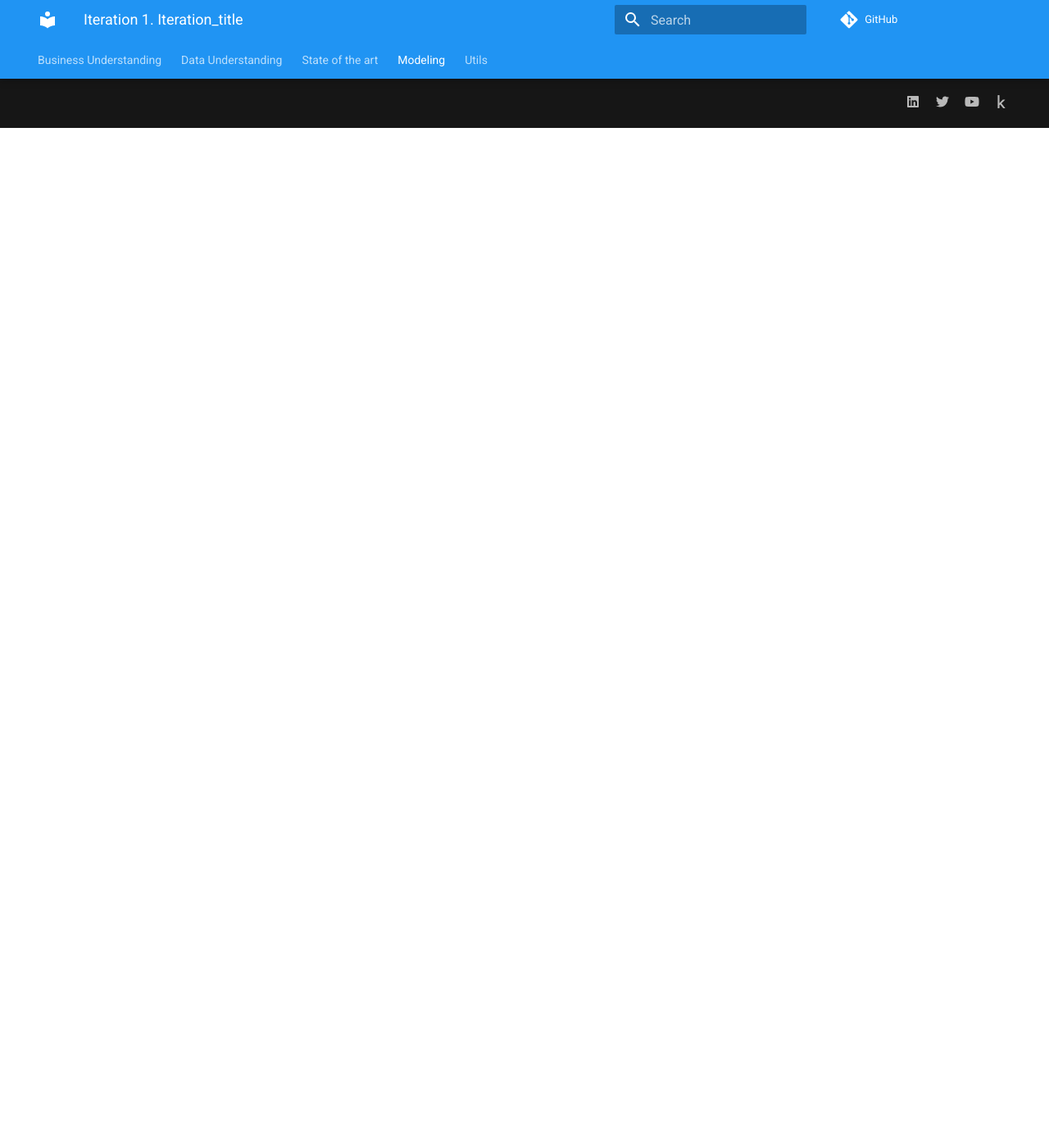
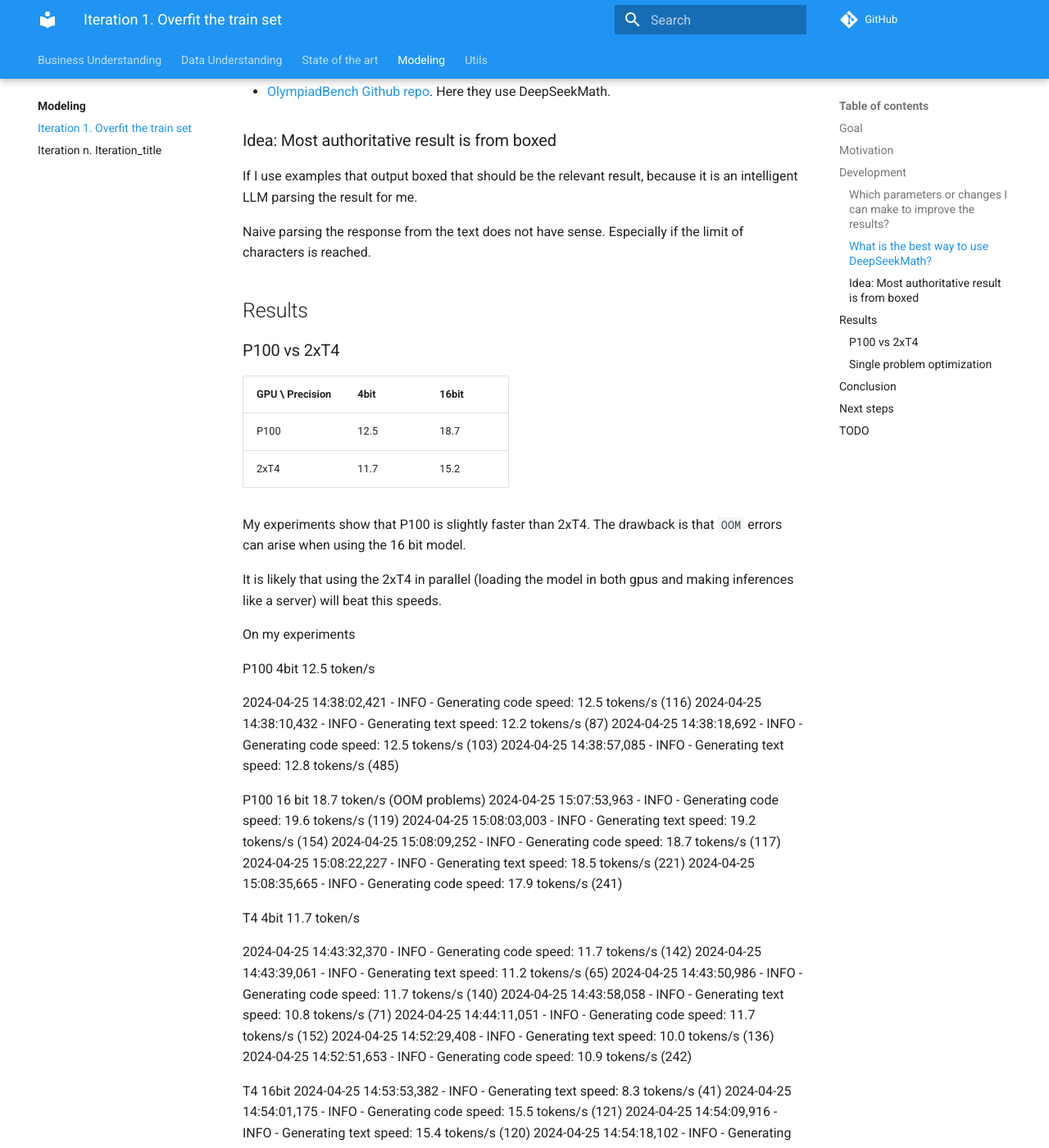
Before and after one commit to ironbar/aimo, an MkDocs documentation site: the page built from docs/modeling/Iteration_01.md, in a window 1280 px wide and 1400 px high, scrolled down 1244 px. Shown: the whole window at 82% size. Built offline with MkDocs 1.6.1 and Material for MkDocs 9.7.7, drawn with Linux system fonts in a browser that asks for light colours; comment, search, counter and statistics services are not loaded; some of the changed text lies outside the part shown.

Commit message:
updated documentation

```diff
--- a/docs/modeling/Iteration_01.md
+++ b/docs/modeling/Iteration_01.md
@@ -1,24 +1,117 @@
-# Iteration 1. Iteration_title
+# Iteration 1. Overfit the train set
 
-_start date_
-
-<!---
-The work is done using short iterations. Each iteration needs to have a very
-clear goal. This allows to gain greater knowledge of the problem on each iteration.
---->
+_25-04-2024_
 
 ## Goal
 
+Can I get a perfect score on the train set?
+
 ## Motivation
+
+I have spend two days refactoring the [Early Sharing Prize Notebook](https://www.kaggle.com/code/abdurrafae/improved-code-interpretation) and now I have a clean code notebook that will allow to do agile changes and iterations.
+
+The notebook uses DeepSeekMath model with a code interpreter to solve math problems. There are many
+parameters and parts of the code to tweak.
+
+The train set is small, but that would enable faster evaluation than using other datasets. Once
+I'm able to overfit to the train set I could expand to other datasets.
 
 ## Development
 
+### Which parameters or changes I can make to improve the results?
+
+- Prompt. I can modify the prompt or use few-shot prompting.
+- Temperature. I could modify the `temperature` and `top_p` parameters that guide text generation.
+- Dealing with the output. There are many output: boxed output, code output, text output... Can I
+  find a better way to aggregate the information?
+- Does quantization affect to the results?
+- Dealing with code. I have seen problems when parsing the code from the model. Maybe have two
+  conditions: one for starting code generation and another for ending.
+- How many repetitions?
+
+Finally being able to increase inference speed would enable for faster evaluation and also to run more repetitions on inference.
+
+### What is the best way to use DeepSeekMath?
+
+- [DeepSeekMath Paper](https://arxiv.org/abs/2402.03300). Are there clues in the paper of how to prompt the model, inference configuration...?
+  No, the paper does not give too much details of the evaluation. It only mentions that `few-shot chain of thought prompting` was used. It does not
+  show which prompts or parameters were used.
+- [DeepSeekMath Github repo](https://github.com/deepseek-ai/DeepSeek-Math). Explore the repo to find examples of use.
+- [OlympiadBench Github repo](https://github.com/OpenBMB/OlympiadBench). Here they use DeepSeekMath.
+
+### Idea: Most authoritative result is from boxed
+
+If I use examples that output boxed that should be the relevant result, because it is an intelligent LLM parsing the result for me.
+
+Naive parsing the response from the text does not have sense. Especially if the limit of characters is reached.
+
 ## Results
+
+### P100 vs 2xT4
+
+| GPU \ Precision | 4bit | 16bit |
+|-----------------|------|-------|
+| P100            | 12.5 | 18.7  |
+| 2xT4            | 11.7 | 15.2  |
+
+My experiments show that P100 is slightly faster than 2xT4. The drawback is that `OOM` errors can arise
+when using the 16 bit model.
+
+It is likely that using the 2xT4 in parallel (loading the model in both gpus and making inferences like a server) will beat this speeds.
+
+
+On my experiments
+
+P100 4bit 12.5  token/s
+
+2024-04-25 14:38:02,421 - INFO - Generating code speed: 12.5 tokens/s (116)
+2024-04-25 14:38:10,432 - INFO - Generating text speed: 12.2 tokens/s (87)
+2024-04-25 14:38:18,692 - INFO - Generating code speed: 12.5 tokens/s (103)
+2024-04-25 14:38:57,085 - INFO - Generating text speed: 12.8 tokens/s (485)
+
+
+P100 16 bit 18.7 token/s (OOM problems)
+2024-04-25 15:07:53,963 - INFO - Generating code speed: 19.6 tokens/s (119)
+2024-04-25 15:08:03,003 - INFO - Generating text speed: 19.2 tokens/s (154)
+2024-04-25 15:08:09,252 - INFO - Generating code speed: 18.7 tokens/s (117)
+2024-04-25 15:08:22,227 - INFO - Generating text speed: 18.5 tokens/s (221)
+2024-04-25 15:08:35,665 - INFO - Generating code speed: 17.9 tokens/s (241)
+
+T4 4bit 11.7 token/s
+
+2024-04-25 14:43:32,370 - INFO - Generating code speed: 11.7 tokens/s (142)
+2024-04-25 14:43:39,061 - INFO - Generating text speed: 11.2 tokens/s (65)
+2024-04-25 14:43:50,986 - INFO - Generating code speed: 11.7 tokens/s (140)
+2024-04-25 14:43:58,058 - INFO - Generating text speed: 10.8 tokens/s (71)
+2024-04-25 14:44:11,051 - INFO - Generating code speed: 11.7 tokens/s (152)
+2024-04-25 14:52:29,408 - INFO - Generating text speed: 10.0 tokens/s (136)
+2024-04-25 14:52:51,653 - INFO - Generating code speed: 10.9 tokens/s (242)
+
+T4 16bit
+2024-04-25 14:53:53,382 - INFO - Generating text speed: 8.3 tokens/s (41)
+2024-04-25 14:54:01,175 - INFO - Generating code speed: 15.5 tokens/s (121)
+2024-04-25 14:54:09,916 - INFO - Generating text speed: 15.4 tokens/s (120)
+2024-04-25 14:54:18,102 - INFO - Generating code speed: 15.2 tokens/s (124)
+2024-04-25 14:54:26,484 - INFO - Generating text speed: 14.2 tokens/s (96)
+2024-04-25 14:54:41,359 - INFO - Generating code speed: 14.7 tokens/s (218)
+
+https://www.kaggle.com/competitions/ai-mathematical-olympiad-prize/discussion/492578
+https://www.kaggle.com/competitions/ai-mathematical-olympiad-prize/discussion/493345
+
+### Single problem optimization
+
+I have downloaded the notebook to my PC and it is running at around 30 token/s. I'm thinking of doing
+a single problem optimization. Focus on a specific problem and run the solution search multiple times
+maximizing the probability of getting the correct answers. Each run could take a few minutes so
+the optimization speed would be nice.
 
 ## Conclusion
 
 ## Next steps
 
+- I might try to replicate or even improve the results of DeepSeekMath on MATH dataset.
+
 ## TODO
 
-- [ ]
+- [ ] Problems when generating loops. https://huggingface.co/docs/transformers/en/main_classes/text_generation. That is `frequency_penalty` on OpenAI but on huggingface there are other options.
+- [ ] Analyze deepseekmath library and define experiments
```
Also changed, not shown: docs/02_Data_Understanding.md (+3 -2 lines).
